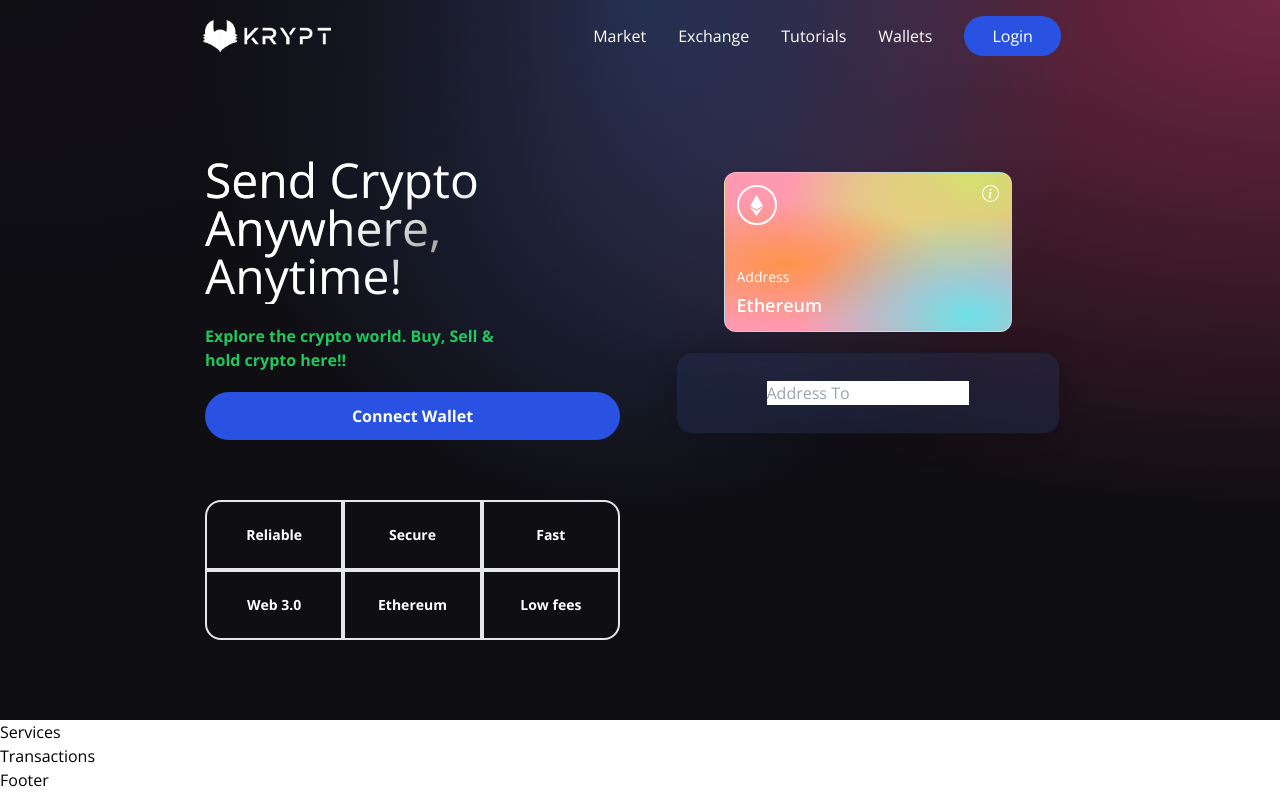
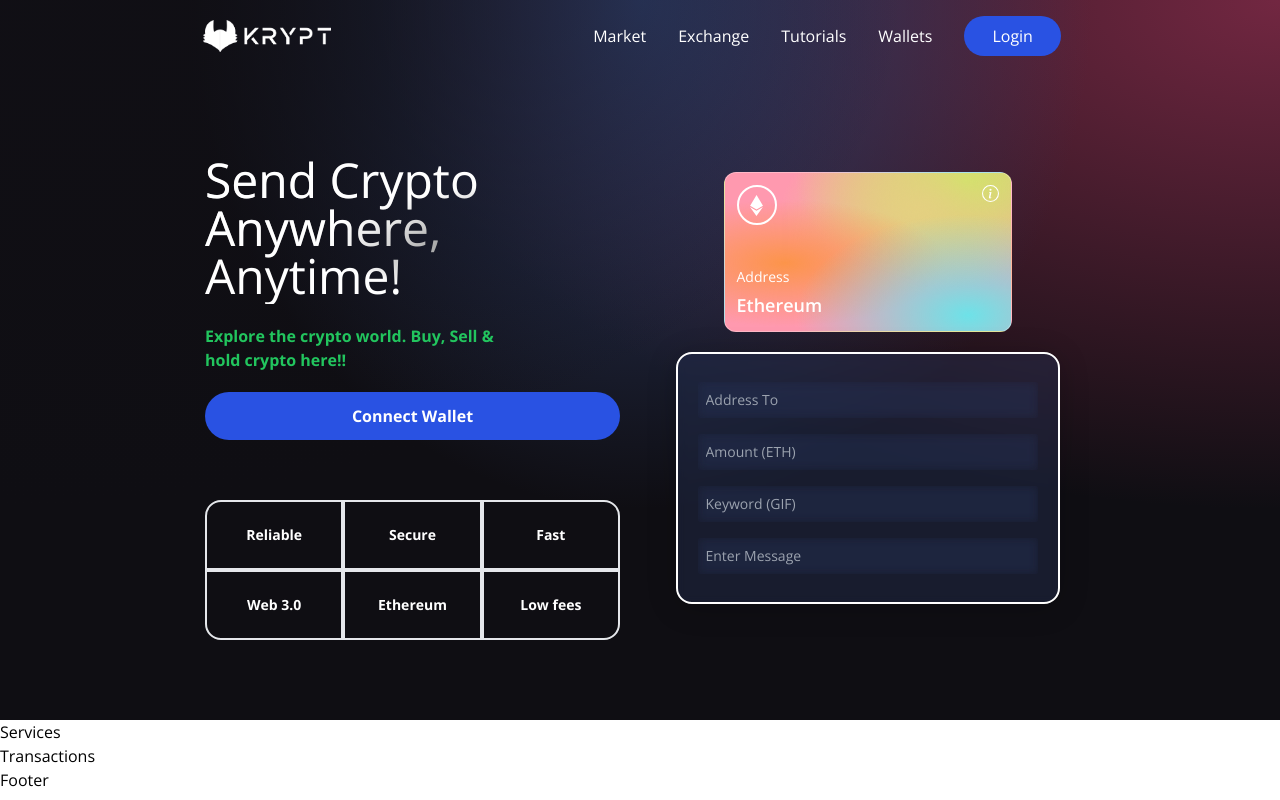
Before and after one commit to chandran-jr/Krypt, a React (Vite) app in the folder client/: page / in a window 1280 px wide. Built offline with nearby package versions, Linux system fonts and the light colour scheme.

Commit message:
Add files via upload

```diff
--- a/client/src/components/Welcome.jsx
+++ b/client/src/components/Welcome.jsx
@@ -13,7 +13,7 @@
     step={0.0001}
     value={value}
     onChange={(e) => handleChange(e,name)}
-    className="my-2"
+    className="my-2 w-full rounded-sm p-2 outline-none bg-transparent text-white border-none text-sm white-glassmorphism "
     />
 
 )
@@ -78,8 +78,11 @@
                     </div>
                 </div>
 
-                <div className="p-5 sm:w-96 w-full flex flex-col justify-start items-center blue-glassmorphism">
+                <div className="p-5 sm:w-96 w-full flex flex-col justify-start items-center blue-glassmorphism border-white border-2">
                     <Input placeholder="Address To" name="addressTo" type="text" handleChange={handleChange} />
+                    <Input placeholder="Amount (ETH)" name="amount" type="number" handleChange={handleChange} />
+                    <Input placeholder="Keyword (GIF)" name="keyword" type="text" handleChange={handleChange} />
+                    <Input placeholder="Enter Message" name="message" type="text" handleChange={handleChange} />
                 </div>
                 </div>
 
```
